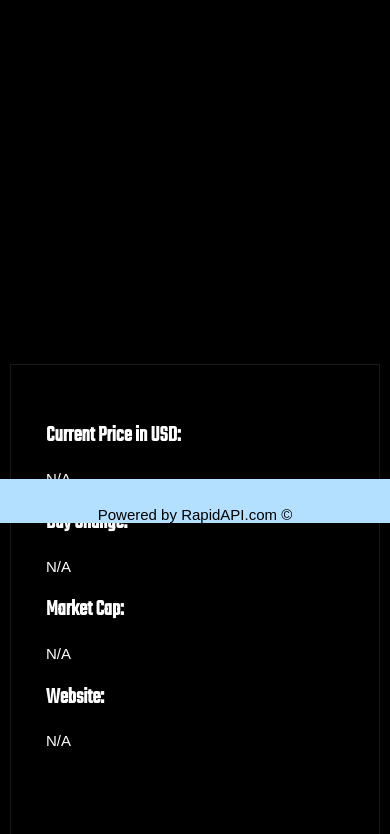
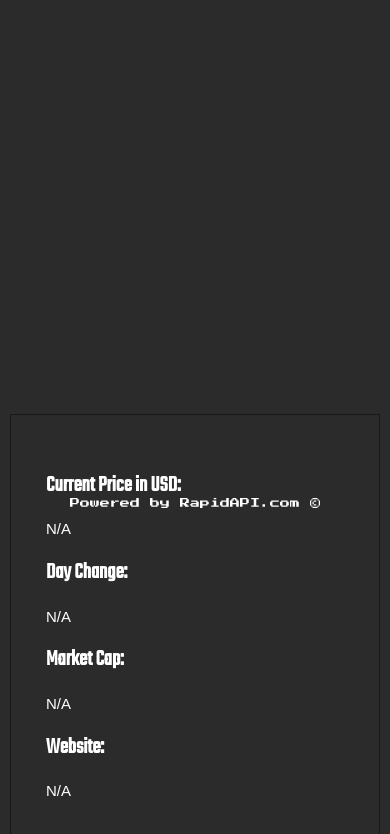
Before and after one commit to drewbendler/UI-pattern-project, a plain HTML site: page index.html in a window 390 px wide. Shown: the part 321-1155 px from the top of the page. Drawn offline with Linux system fonts and the light colour scheme; no server answers; a web font is replaced by a local one.

Commit message:
layout chnages for reponsiveness

```diff
--- a/index.html
+++ b/index.html
@@ -57,6 +57,8 @@
 
 
 <h4>Welcome to the CryptoAPI !</h4>
+<hr />
+
 
 	<main>
 		<img id="iconpic">
--- a/style.css
+++ b/style.css
@@ -1,5 +1,5 @@
 body {
-		background-color: black;
+		background-color: #2b2b2b;
 		margin: 0px;
 	}
 
@@ -173,7 +173,7 @@ h4 {
 	font-family: 'Press Start 2P', cursive;
 	line-height: 1em;
 	color: white;
-	font-size: 30px;
+	font-size: 20px;
 	text-align: center;
 
 }
@@ -182,7 +182,7 @@ h4 {
 	margin: 35px;
 	padding: 15px;
 	grid-column: 2;
-	grid-row: 3 / span 2;
+	grid-row: 3;
 	font-size: 20px;
 	color: white;
 	border: 1px solid #19191a;
@@ -191,7 +191,7 @@ h4 {
 main {
 	grid-row: 3;
 	grid-column: 3 / span 4;
-	margin: 35px;
+	margin: 0px;
 	padding: 15px;
 	padding-top: 25px;
 	text-align: center;
@@ -200,14 +200,15 @@ main {
 
 
 footer {
-	background-color: #b3e0ff;
+	color: white;
 	position: fixed;
 	left: 0;
 	bottom: 0;
 	width: 100%;
 	text-align: center;
-	padding-top: 27px;
-	font-size: 15px;
+	padding-bottom: 15px;
+	font-size: 10px;
+	font-family: 'Press Start 2P', cursive;
 
 }
 
@@ -268,13 +269,13 @@ footer {
 	margin: 0px;
 	display: grid;
 	grid-template-columns: 0px 0px 1fr 0px 0px;
-	grid-template-rows: 175px 100px 400px 400px 100px;
+	grid-template-rows: 175px 50px 100px 400px 400px 100px;
 
 }
 
 .description {
 	grid-column: 3;
-	grid-row: 4 / span 5;
+	grid-row: 5 / span 6;
 	padding: 35px;
 	margin: 10px;
 	font-size: 15px;
@@ -282,7 +283,7 @@ footer {
 }
 
 #form {
-	grid-row: 2 ;
+	grid-row: 3 ;
 	text-align: center;
 	font-size: 20px;
 	color: white;
@@ -313,12 +314,18 @@ footer {
 #input {
 	padding: 10px;
 	border-radius: 5px;
-	grid-row: 2;
+	grid-row: 3;
 }
 
 main {
-	grid-row: 3;
+	grid-row: 4;
 }
+
+h2 {
+	grid-row: 2;
+
+}
+
 
 footer {
 	position: fixed;
```
